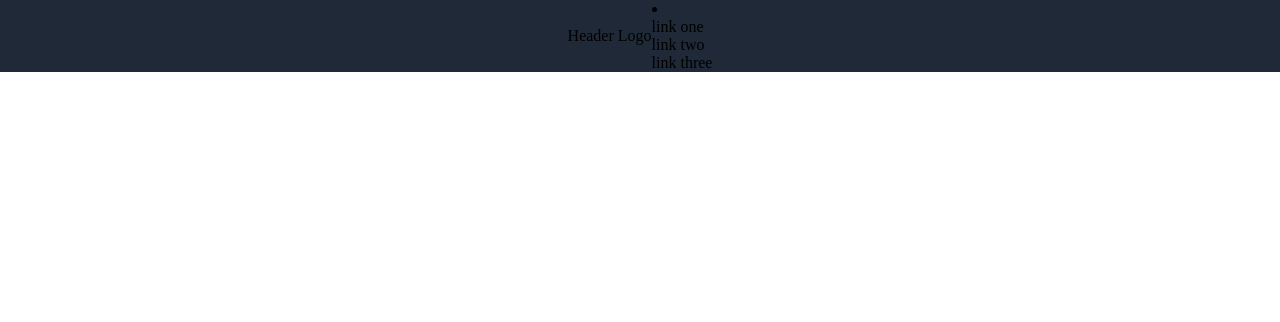
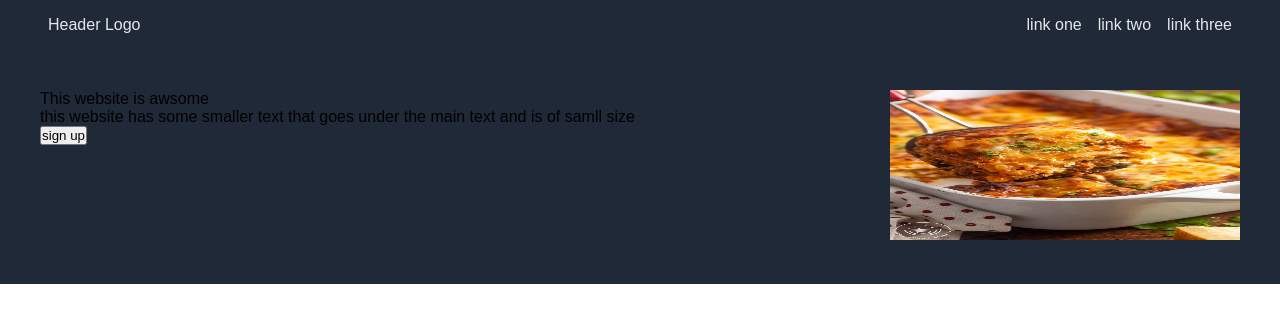
Before and after one commit to manav590/landing_page, a plain HTML site: page index.html in a window 1280 px wide. Drawn offline with Linux system fonts and the light colour scheme.

Commit message:
modified index to add hero section and completed the header section

```diff
--- a/index.html
+++ b/index.html
@@ -7,17 +7,27 @@
     <link rel="stylesheet" href="style.css">
 </head>
 <body>
-    <div class="navbar">
-        <p>Header Logo</p>
+    <header>
+        <div class="navbar">
+            <p class="hes">Header Logo</p>
 
-        <li>
-            <ul>link one</ul>
-            <ul>link two</ul>
-            <ul>link three</ul>
-        </li>
+            <div class="link">
+                <a>link one</a>
+                <a>link two</a>
+                <a>link three</a>
+            </div>
 
-
+        </div>
+    </header>
+    <div class="hero">
+        <div class="hero-text">
+            <p class="hero-main">This website is awsome</p>
+            <p class="hero-sec">this website has some smaller text that goes under the main text and is of samll size</p>
+            <button >sign up</button>
+        </div>
+        <div class="hero-image">
+            <img src="Lasagna.jpg" height="150px" width="350px">
+        </div>
     </div>
-
 </body>
 </html>
--- a/style.css
+++ b/style.css
@@ -1,17 +1,39 @@
 *{
     margin:0;
     padding:0;
-    font: roboto;
+    font-family: sans-serif;
 }
 
 .navbar{
     background-color: #1f2937;
     display: flex;
     align-items: center;
-    justify-content: center;
+    justify-content: space-between;
+    padding: 16px 48px;
 }
 
-.p{
+
+
+.hes{
     size: 24px;
     color: #e5e7eb;
 }
+
+.link{
+    display: flex;
+    flex-wrap: nowrap;
+    align-items: center;
+    gap: 16px;
+    justify-content: space-around;
+    color: #e5e7eb;
+}
+a{
+    color: #e5e7eb;
+}
+
+.hero{
+    padding: 40px;
+    background-color: #1f2937;
+    display: flex;
+    justify-content: space-between;
+}
```
Also changed, not shown: Lasagna.jpg (added).
